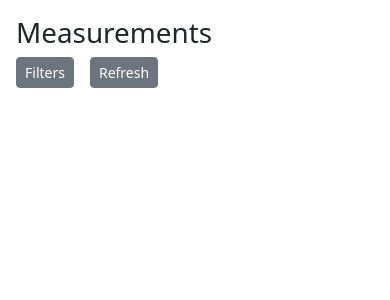
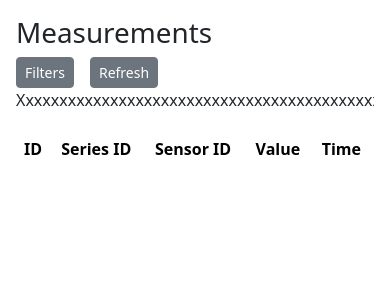
Before and after one commit to iwitczak/ZAI, a Django app: template ZAI/templates/index.html in a window 390 px wide. Shown: the part 56-356 px from the top of the page. Run offline with Django 5.2, Linux system fonts and the light colour scheme; the template is opened without the code that fills it, so the values that code supplies are empty; some libraries are stand-ins or nearby versions.

Commit message:
UI - Measurements: adaptive width and basic table

```diff
--- a/ZAI/templates/index.html
+++ b/ZAI/templates/index.html
@@ -127,8 +127,39 @@
         </div>
       </div>
 
+      <div class="measurement-view-row">
+        <!-- Chart -->
+        <div class="measurement-chart">
+            Xxxxxxxxxxxxxxxxxxxxxxxxxxxxxxxxxxxxxxxxxxxxxxxxxxxxxxxxxxxxxxxxxxxxxxxxxxxxxxxxxxxxxxxxxxxxxxxxxxxxxxxxxxxxxxxxxxxxxxxxxxxxxxx
 
-
+        </div>
+        <!-- Table -->
+        <div class="measurement-table">
+          <div class="table-scroll">
+            <table class="table">
+              <thead>
+                <tr>
+                  <th scope="col">ID</th>
+                  <th scope="col">Series ID</th>
+                  <th scope="col">Sensor ID</th>
+                  <th scope="col">Value</th>
+                  <th scope="col">Time</th>
+                </tr>
+              </thead>
+              <tbody>
+                <tr v-for="m in measurementsData ?? []" :key="m.id">
+                  <td>{{ m.id }}</td>
+                  <td>{{ m.seriesId }}</td>
+                  <td>{{ m.sensorId }}</td>
+                  <td>{{ m.value }}</td>
+                  <td>{{ m.timestamp }}</td>
+                </tr>
+              </tbody>
+            </table>
+          </div>
+        </div>
+      </div>
+      </div>
     </div>
   </template>
 
--- a/static/css/style.css
+++ b/static/css/style.css
@@ -28,6 +28,38 @@ html, body {
     min-height: 0;
 }
 
+.measurement-view-row {
+    overflow: hidden;
+    display: flex;
+    flex-direction: row;
+}
+
+.measurement-chart {
+    width: 50%;
+}
+
+.measurement-table {
+    width: 50%;
+    display: flex;
+}
+
+@media (max-width: 800px) {
+    .measurement-view-row {
+        overflow: hidden;
+        display: flex;
+        flex-direction: column;
+    }
+  .measurement-chart {
+    width: 100%;
+    height: 50%;
+  }
+  .measurement-table {
+    width: 100%;
+    height: 50%;
+    display: flex;
+  }
+}
+
 .padding-lr-1 {
     padding-left: 1rem;
     padding-right: 1rem;
--- a/static/js/app.js
+++ b/static/js/app.js
@@ -8,7 +8,7 @@ const Home = {
     const measurementsFilterErrorValues = ref('');
     const loading = ref(false);
 
-    const measurementsData = reactive([]);
+    const measurementsData = ref([]);
     const measurementsFilterData = reactive({"from": "", "to": "", "series": ""});
 
     const isAuthenticated = computed(() => !!auth.token);
@@ -16,7 +16,7 @@ const Home = {
     async function getMeasurements() {
       loading.value = true;
       try {
-        measurementsData.value = api(
+        measurementsData.value = await api(
           path = '/measurements',
           {method: 'GET', params: measurementsFilterData, auth: false}
         );
```
